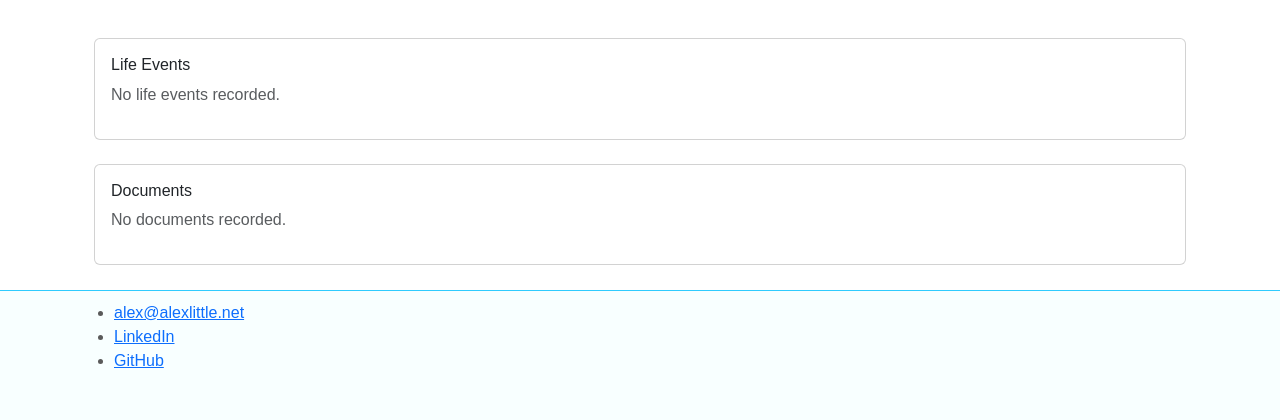
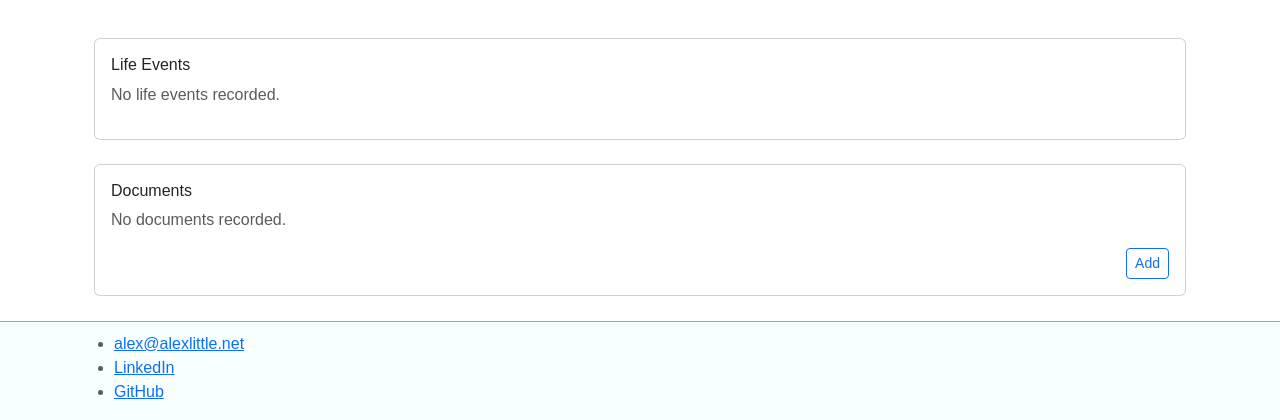
Before and after one commit to alexlittle/django-familyhistory, a Django app: template familyhistory/templates/fh/person.html in a window 1280 px wide. Shown: the part 1007-1427 px from the top of the page. Before the commit the page ends 1375 px from the top, so only its background shows below. Run offline with Django 3.2, Linux system fonts and the light colour scheme; the template is opened without the code that fills it, so the values that code supplies are empty; parts of the project's set-up code (start-up, migrations or seed data) failed here and were passed over; some libraries are stand-ins or nearby versions; some web fonts are replaced.

Commit message:
direct link to add a document for a person

```diff
--- a/familyhistory/templates/fh/person.html
+++ b/familyhistory/templates/fh/person.html
@@ -303,6 +303,13 @@
       {% else %}
         <p class="text-muted">{% trans 'No documents recorded.' %}</p>
       {% endif %}
+      <div class="actions">
+         <ul class="list-group list-group-flush">
+            <li class="list-group-item p-0 text-end">
+              <a href="{% url 'admin:familyhistory_document_add' %}?person_involved={{ person.id }}"
+                class="btn btn-sm btn-outline-primary" target="_blank">{% trans 'Add' %}</a></li>
+        </ul>
+      </div>
     </div>
   </div>
 </div>
```
Also changed, not shown: tests/familyhistory/views/test_person_view.py (+13 -0 lines).
